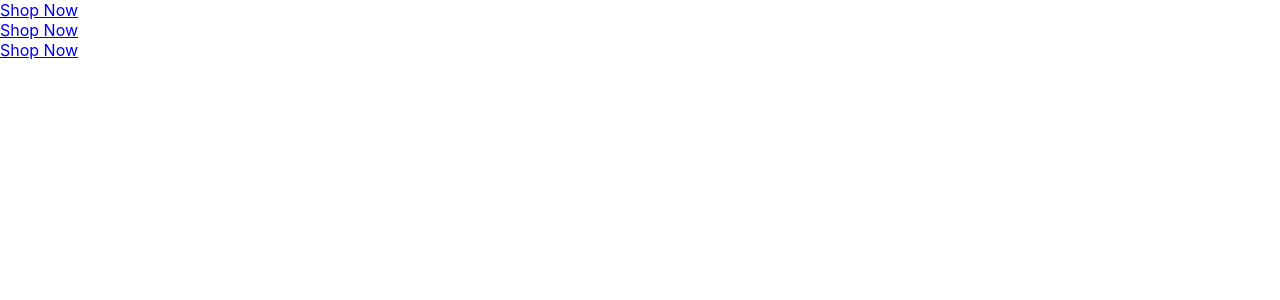
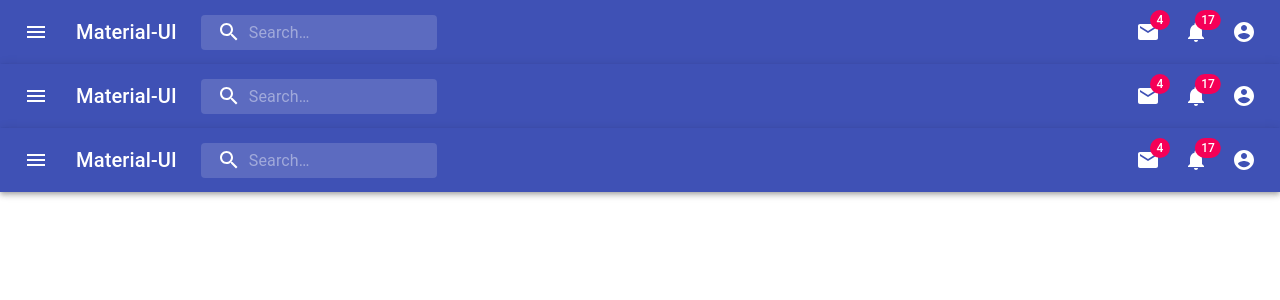
Before and after one commit to fkshohag/react-generic-base, a React (Create React App) app: page /children/another/box in a window 1280 px wide. Shown: the top 300 px of the page. Built offline with nearby package versions, Linux system fonts and the light colour scheme.

Commit message:
top menu added

```diff
--- a/src/example/components/Box/Box.tsx
+++ b/src/example/components/Box/Box.tsx
@@ -1,5 +1,5 @@
 import React from 'react';
-import { Link } from 'react-router-dom';
+import TopBar from '../../../layout/TopBar/TopBar';
 
 export interface Props {
   name: string
@@ -32,7 +32,7 @@
 
   render() {
     return <div>
-      <Link to="/sing">Shop Now </Link>
+      <TopBar></TopBar>
     </div>
   }
 }
--- /dev/null
+++ b/src/layout/TopBar/Style.tsx
@@ -0,0 +1,64 @@
+import { fade, makeStyles } from '@material-ui/core/styles';
+export const topBarStyles = makeStyles((theme) => ({
+    grow: {
+      flexGrow: 1,
+    },
+    menuButton: {
+      marginRight: theme.spacing(2),
+    },
+    title: {
+      display: 'none',
+      [theme.breakpoints.up('sm')]: {
+        display: 'block',
+      },
+    },
+    search: {
+      position: 'relative',
+      borderRadius: theme.shape.borderRadius,
+      backgroundColor: fade(theme.palette.common.white, 0.15),
+      '&:hover': {
+        backgroundColor: fade(theme.palette.common.white, 0.25),
+      },
+      marginRight: theme.spacing(2),
+      marginLeft: 0,
+      width: '100%',
+      [theme.breakpoints.up('sm')]: {
+        marginLeft: theme.spacing(3),
+        width: 'auto',
+      },
+    },
+    searchIcon: {
+      padding: theme.spacing(0, 2),
+      height: '100%',
+      position: 'absolute',
+      pointerEvents: 'none',
+      display: 'flex',
+      alignItems: 'center',
+      justifyContent: 'center',
+    },
+    inputRoot: {
+      color: 'inherit',
+    },
+    inputInput: {
+      padding: theme.spacing(1, 1, 1, 0),
+      // vertical padding + font size from searchIcon
+      paddingLeft: `calc(1em + ${theme.spacing(4)}px)`,
+      transition: theme.transitions.create('width'),
+      width: '100%',
+      [theme.breakpoints.up('md')]: {
+        width: '20ch',
+      },
+    },
+    sectionDesktop: {
+      display: 'none',
+      [theme.breakpoints.up('md')]: {
+        display: 'flex',
+      },
+    },
+    sectionMobile: {
+      display: 'flex',
+      [theme.breakpoints.up('md')]: {
+        display: 'none',
+      },
+    },
+  }));
--- /dev/null
+++ b/src/layout/TopBar/TopBar.module.scss
@@ -0,0 +1,5 @@
+.TopBar {}
+.menuButton {
+    margin-right: theme;
+    marginRight: theme.spacing(2),
+  }
--- /dev/null
+++ b/src/layout/TopBar/TopBar.tsx
@@ -0,0 +1,168 @@
+import React from 'react';
+import AppBar from '@material-ui/core/AppBar';
+import Toolbar from '@material-ui/core/Toolbar';
+import IconButton from '@material-ui/core/IconButton';
+import Typography from '@material-ui/core/Typography';
+import InputBase from '@material-ui/core/InputBase';
+import Badge from '@material-ui/core/Badge';
+import MenuItem from '@material-ui/core/MenuItem';
+import Menu from '@material-ui/core/Menu';
+import MenuIcon from '@material-ui/icons/Menu';
+import SearchIcon from '@material-ui/icons/Search';
+import AccountCircle from '@material-ui/icons/AccountCircle';
+import MailIcon from '@material-ui/icons/Mail';
+import NotificationsIcon from '@material-ui/icons/Notifications';
+import MoreIcon from '@material-ui/icons/MoreVert';
+import { topBarStyles } from './Style';
+
+export default function PrimarySearchAppBar() {
+  const classes = topBarStyles();
+  const [anchorEl, setAnchorEl] = React.useState(null);
+  const [mobileMoreAnchorEl, setMobileMoreAnchorEl] = React.useState(null);
+
+  const isMenuOpen = Boolean(anchorEl);
+  const isMobileMenuOpen = Boolean(mobileMoreAnchorEl);
+
+  const handleProfileMenuOpen = (event:any) => {
+    setAnchorEl(event.currentTarget);
+  };
+
+  const handleMobileMenuClose = () => {
+    setMobileMoreAnchorEl(null);
+  };
+
+  const handleMenuClose = () => {
+    setAnchorEl(null);
+    handleMobileMenuClose();
+  };
+
+  const handleMobileMenuOpen = (event:any) => {
+    setMobileMoreAnchorEl(event.currentTarget);
+  };
+
+  const menuId = 'primary-search-account-menu';
+  const renderMenu = (
+    <Menu
+      anchorEl={anchorEl}
+      anchorOrigin={{ vertical: 'top', horizontal: 'right' }}
+      id={menuId}
+      keepMounted
+      transformOrigin={{ vertical: 'top', horizontal: 'right' }}
+      open={isMenuOpen}
+      onClose={handleMenuClose}
+    >
+      <MenuItem onClick={handleMenuClose}>Profile</MenuItem>
+      <MenuItem onClick={handleMenuClose}>My account</MenuItem>
+    </Menu>
+  );
+
+  const mobileMenuId = 'primary-search-account-menu-mobile';
+  const renderMobileMenu = (
+    <Menu
+      anchorEl={mobileMoreAnchorEl}
+      anchorOrigin={{ vertical: 'top', horizontal: 'right' }}
+      id={mobileMenuId}
+      keepMounted
+      transformOrigin={{ vertical: 'top', horizontal: 'right' }}
+      open={isMobileMenuOpen}
+      onClose={handleMobileMenuClose}
+    >
+      <MenuItem>
+        <IconButton aria-label="show 4 new mails" color="inherit">
+          <Badge badgeContent={4} color="secondary">
+            <MailIcon />
+          </Badge>
+        </IconButton>
+        <p>Messages</p>
+      </MenuItem>
+      <MenuItem>
+        <IconButton aria-label="show 11 new notifications" color="inherit">
+          <Badge badgeContent={11} color="secondary">
+            <NotificationsIcon />
+          </Badge>
+        </IconButton>
+        <p>Notifications</p>
+      </MenuItem>
+      <MenuItem onClick={handleProfileMenuOpen}>
+        <IconButton
+          aria-label="account of current user"
+          aria-controls="primary-search-account-menu"
+          aria-haspopup="true"
+          color="inherit"
+        >
+          <AccountCircle />
+        </IconButton>
+        <p>Profile</p>
+      </MenuItem>
+    </Menu>
+  );
+
+  return (
+    <div className={classes.grow}>
+      <AppBar position="static">
+        <Toolbar>
+          <IconButton
+            edge="start"
+            className={classes.menuButton}
+            color="inherit"
+            aria-label="open drawer"
+          >
+            <MenuIcon />
+          </IconButton>
+          <Typography className={classes.title} variant="h6" noWrap>
+            Material-UI
+          </Typography>
+          <div className={classes.search}>
+            <div className={classes.searchIcon}>
+              <SearchIcon />
+            </div>
+            <InputBase
+              placeholder="Search…"
+              classes={{
+                root: classes.inputRoot,
+                input: classes.inputInput,
+              }}
+              inputProps={{ 'aria-label': 'search' }}
+            />
+          </div>
+          <div className={classes.grow} />
+          <div className={classes.sectionDesktop}>
+            <IconButton aria-label="show 4 new mails" color="inherit">
+              <Badge badgeContent={4} color="secondary">
+                <MailIcon />
+              </Badge>
+            </IconButton>
+            <IconButton aria-label="show 17 new notifications" color="inherit">
+              <Badge badgeContent={17} color="secondary">
+                <NotificationsIcon />
+              </Badge>
+            </IconButton>
+            <IconButton
+              edge="end"
+              aria-label="account of current user"
+              aria-controls={menuId}
+              aria-haspopup="true"
+              onClick={handleProfileMenuOpen}
+              color="inherit"
+            >
+              <AccountCircle />
+            </IconButton>
+          </div>
+          <div className={classes.sectionMobile}>
+            <IconButton
+              aria-label="show more"
+              aria-controls={mobileMenuId}
+              aria-haspopup="true"
+              onClick={handleMobileMenuOpen}
+              color="inherit"
+            >
+              <MoreIcon />
+            </IconButton>
+          </div>
+        </Toolbar>
+      </AppBar>
+      {renderMobileMenu}
+      {renderMenu}
+    </div>
+  );
+}
```
Also changed, not shown: src/layout/TopBar/TopBar.lazy.tsx (added, +11 -0 lines), 2 other files (tests, documents, lock files or other folders).
